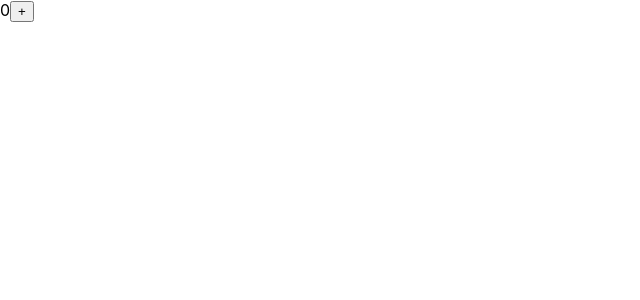
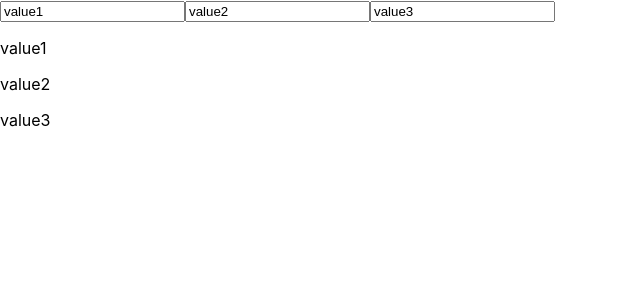
Before and after one commit to luckyzharkyn/react, a React (Create React App) app: page / in a window 1280 px wide. Shown: the top 300 px of the page, without its empty margins (0-640 px from the left). Built offline with nearby package versions, Linux system fonts and the light colour scheme.

Commit message:
Реактивное добавление в массив в React

```diff
--- a/src/App.js
+++ b/src/App.js
@@ -6,18 +6,43 @@ function App() {
     return uuid();
   }
 
-  const [count, setCount] = useState(0);
 
+
+  const initObj = {
+    prop1: 'value1',
+    prop2: 'value2',
+    prop3: 'value3',
+  }
+  const [obj, setObj] = useState(initObj);
+
+  function changeHandler(key, event) {
+    let copy = Object.assign({}, obj);
+    copy[key] = event.target.value;
+    setObj(copy);
+  }
+
+  let inputs = [];
+  for(let key in obj) {
+    inputs.push(
+        <input key={key} value={obj[key]} onChange={(event) => changeHandler(key, event)}/>
+    )
+  }
   return <div>
-    <span>{count}</span>
-    <button onClick={() => setCount(count + 1)}>+</button>
+    {inputs}
+    <p>
+      {obj.prop1}
+    </p>
+    <p>
+      {obj.prop2}
+    </p>
+    <p>
+      {obj.prop3}
+    </p>
   </div>
 }
 
+function plus(number1, number2) {
+  return Number(number1) + Number(number2);
+}
+
 export default App;
-
-
-
-// Я пошел в магазин рядом с домом 17.12.2023
-// 18:33 вышел из дома
-// написал на всякий случай
```
